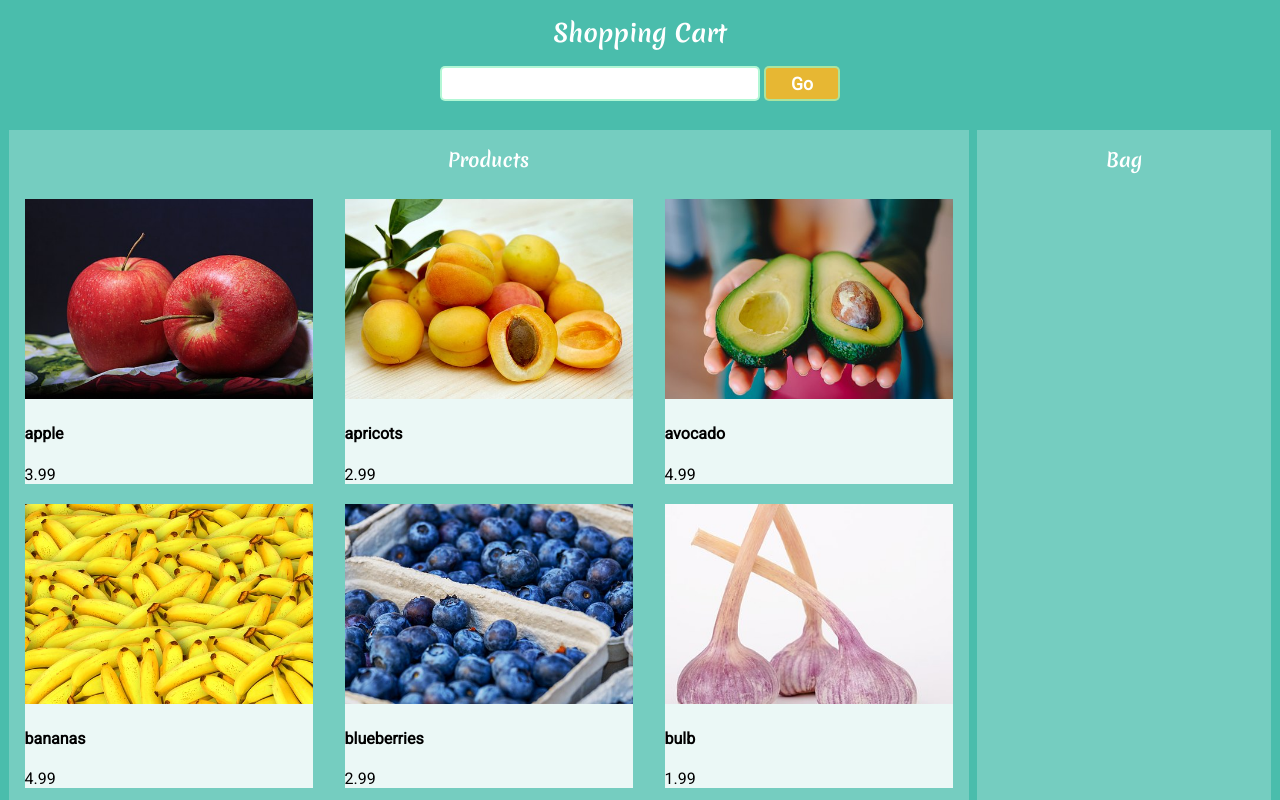
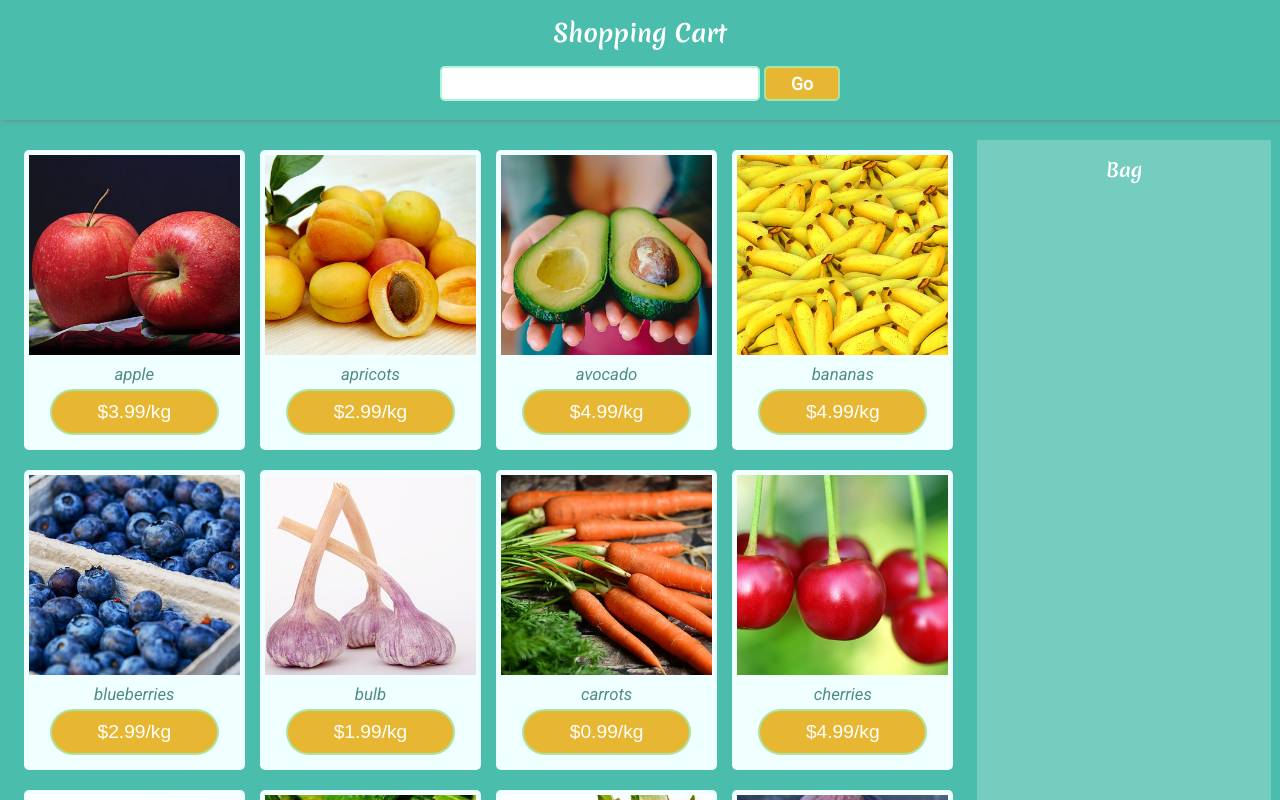
Before and after one commit to thierved/shopping_cart, a React (Create React App) app: page / in a window 1280 px wide. Shown: the top 800 px of the page. Built offline with nearby package versions, Linux system fonts and the light colour scheme.

Commit message:
styled the images

```diff
--- a/public/style.css
+++ b/public/style.css
@@ -27,8 +27,13 @@ body, html, h2, h3, p, ul, li {
 }
 
 .header {
+    position: fixed;
+    background-color: #4abdac;
+    width: 100%;
     height: 120px;
     color: var(--text-color);
+    top: 0;
+    box-shadow: 2px 0 5px rgb(122, 122, 122);
 }
 
 h2, h3 {
@@ -83,7 +88,8 @@ form button:hover {
 .store-container {
     display: flex;
     justify-content: space-evenly;
-    margin-top: 10px;
+    margin-top: 120px;
+    padding-top: 20px;
     min-height: 550px;
 }
 
@@ -95,20 +101,25 @@ form button:hover {
     width: 23%;
 }
 
-.items, .shipped-items {
+.shipped-items {
     background: rgba(255, 254, 254, 0.24);
 }
 
 .items-container {
     display: flex;
     flex-wrap: wrap;
-    justify-content: space-around;
+    justify-content: space-evenly;
 }
 
 .items-container .item {
-    width: 30%;
+    width: 23%;
     margin: 10px 0;
-    background: rgba(255, 255, 255, 0.856);
+}
+
+.item {
+    padding: 5px;
+    background-color: azure;
+    border-radius: 5px;
 }
 
 img {
@@ -116,3 +127,31 @@ img {
     height: 200px;
     object-fit: cover;
 }
+
+.item .item-detail {
+    text-align: center;
+}
+
+.item .item-detail h4 {
+    margin: 0;
+    padding: 5px 0;
+    font-weight: normal;
+    color: #297267ce;
+    font-style: italic;
+    font-size: 1.05rem;
+}
+
+.item .item-detail button {
+    width: 80%;
+    padding: 10px 0;
+    margin-bottom: 10px;
+    background: var(--button-color);
+    color: var(--text-color);
+    border: 2px solid var(--border-color);
+    border-radius: 48rem;
+    font-size: 1.2rem;
+}
+
+.item .item-detail button:focus {
+    outline: none;
+}
--- a/src/components/Item.js
+++ b/src/components/Item.js
@@ -7,7 +7,9 @@ const Item = (props) => {
       <img src={props.src} alt={props.name} />
       <div className="item-detail" >
         <h4>{props.name}</h4>
-        <span>{props.price}</span>
+        <button>
+          {`$${props.price}/kg`}
+        </button>
       </div>
     </div>
   )
--- a/src/containers/Items.js
+++ b/src/containers/Items.js
@@ -17,7 +17,6 @@ class Products extends Component {
     render() {
         return (
             <div className="items">
-                <h3>Products</h3>
                 <div className="items-container">
                     {this.renderItems(this.props.items)}
                 </div>
```
